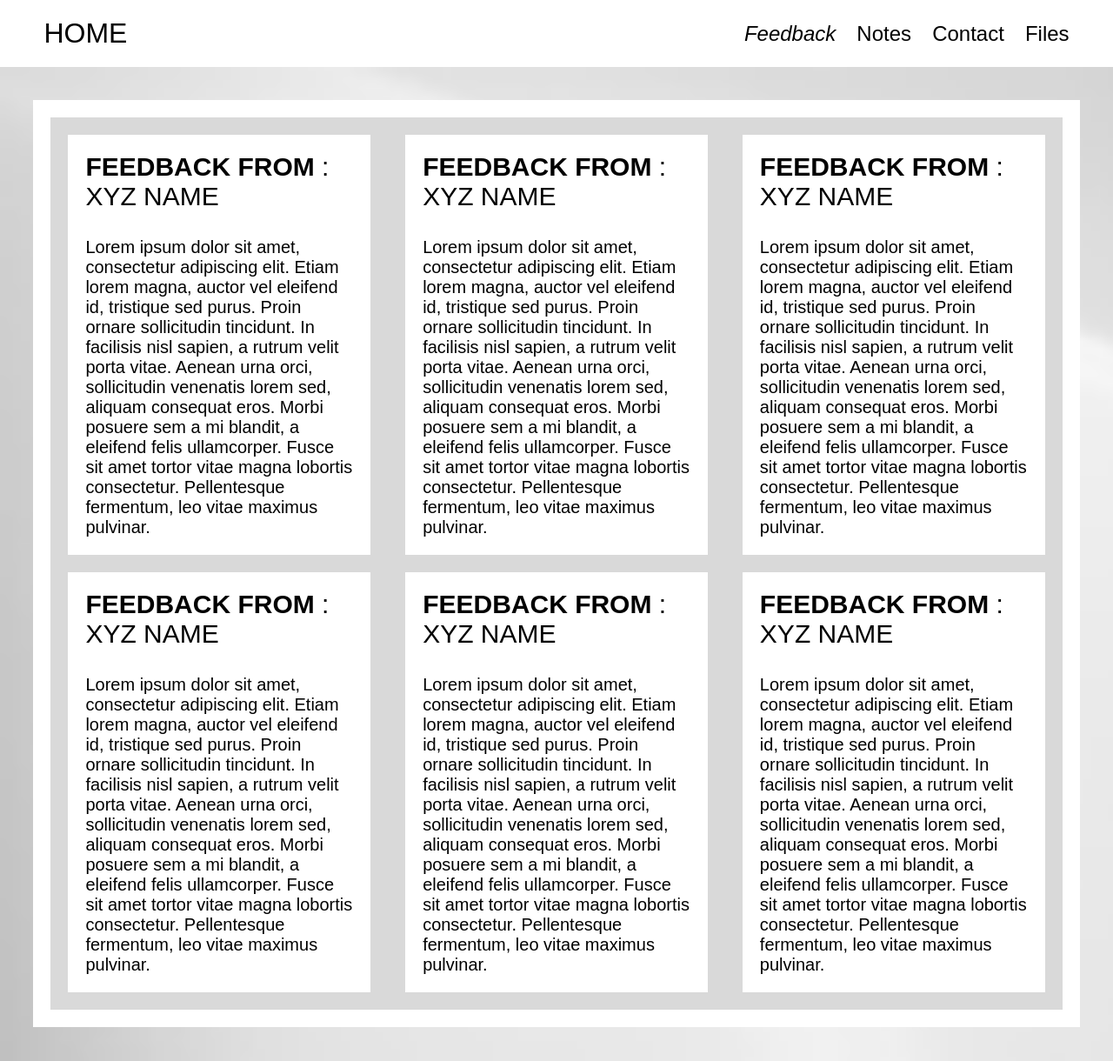
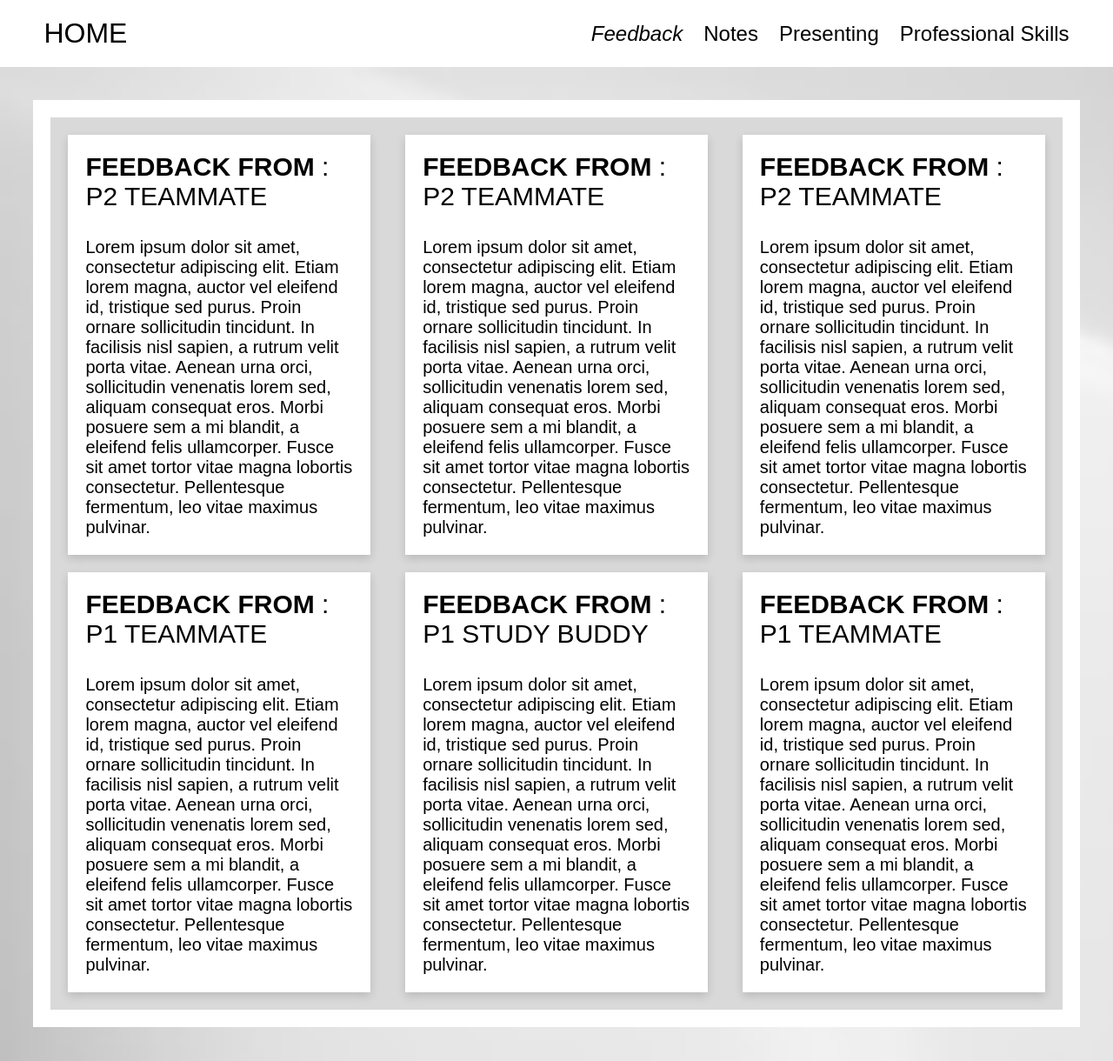
Before and after one commit to RekaSzK/portfolio, a PHP site: page /Pages/feedback.html in a window 1280 px wide. Shown: the whole page at 87% size. Run offline with PHP 8.4, Linux system fonts and the light colour scheme.

Commit message:
Added hover animations, decided on page titles.

```diff
--- a/Pages/feedback.html
+++ b/Pages/feedback.html
@@ -16,8 +16,8 @@
             <ul id="headerList">
                 <li id="currentPage">Feedback</li>
                 <li><a href="notes.html">Notes</a></li>
-                <li><a href="contact.php">Contact</a></li>
-                <li><a href="files.html">Files</a></li>
+                <li><a href="presenting.html">Presenting</a></li>
+                <li><a href="proskills.html">Professional Skills</a></li>
             </ul>
         </div>
     </header>
@@ -26,7 +26,7 @@
             <div class="mainGridCol">
                 <div class="feedbackInGrid">
                     <p class="feedbackTitle">
-                        <b>FEEDBACK FROM</b> :</br>XYZ NAME
+                        <b>FEEDBACK FROM</b> :</br>P2 TEAMMATE
                     </p>
                     <p class="feedbackText">
                         Lorem ipsum dolor sit amet, consectetur adipiscing elit.
@@ -40,7 +40,7 @@
                 </div>
                 <div class="feedbackInGrid">
                     <p class="feedbackTitle">
-                        <b>FEEDBACK FROM</b> :</br>XYZ NAME
+                        <b>FEEDBACK FROM</b> :</br>P1 TEAMMATE
                     </p>
                     <p class="feedbackText">
                         Lorem ipsum dolor sit amet, consectetur adipiscing elit.
@@ -56,7 +56,7 @@
             <div class="mainGridCol">
                 <div class="feedbackInGrid">
                     <p class="feedbackTitle">
-                        <b>FEEDBACK FROM</b> :</br>XYZ NAME
+                        <b>FEEDBACK FROM</b> :</br>P2 TEAMMATE
                     </p>
                     <p class="feedbackText">
                         Lorem ipsum dolor sit amet, consectetur adipiscing elit.
@@ -70,7 +70,7 @@
                 </div>
                 <div class="feedbackInGrid">
                     <p class="feedbackTitle">
-                        <b>FEEDBACK FROM</b> :</br>XYZ NAME
+                        <b>FEEDBACK FROM</b> :</br>P1 STUDY BUDDY
                     </p>
                     <p class="feedbackText">
                         Lorem ipsum dolor sit amet, consectetur adipiscing elit.
@@ -86,7 +86,7 @@
             <div class="mainGridCol">
                 <div class="feedbackInGrid">
                     <p class="feedbackTitle">
-                        <b>FEEDBACK FROM</b> :</br>XYZ NAME
+                        <b>FEEDBACK FROM</b> :</br>P2 TEAMMATE
                     </p>
                     <p class="feedbackText">
                         Lorem ipsum dolor sit amet, consectetur adipiscing elit.
@@ -100,7 +100,7 @@
                 </div>
                 <div class="feedbackInGrid">
                     <p class="feedbackTitle">
-                        <b>FEEDBACK FROM</b> :</br>XYZ NAME
+                        <b>FEEDBACK FROM</b> :</br>P1 TEAMMATE
                     </p>
                     <p class="feedbackText">
                         Lorem ipsum dolor sit amet, consectetur adipiscing elit.
--- a/Pages/index.html
+++ b/Pages/index.html
@@ -16,8 +16,8 @@
             <ul id="headerList">
                 <li><a href="feedback.html">Feedback</a></li>
                 <li><a href="notes.html">Notes</a></li>
-                <li><a href="contact.php">Contact</a></li>
-                <li><a href="files.html">Files</a></li>
+                <li><a href="presenting.html">Presenting</a></li>
+                <li><a href="proskills.html">Professional Skills</a></li>
             </ul>
         </div>
     </header>
--- a/Pages/notes.html
+++ b/Pages/notes.html
@@ -16,15 +16,15 @@
             <ul id="headerList">
                 <li><a href="feedback.html">Feedback</a></li>
                 <li id="currentPage">Notes</li>
-                <li><a href="contact.php">Contact</a></li>
-                <li><a href="files.html">Files</a></li>
+                <li><a href="presenting.html">Presenting</a></li>
+                <li><a href="proskills.html">Professional Skills</a></li>
             </ul>
         </div>
     </header>
     <main>
         <div id="mainGrid">
             <div id="descBox">
-                <div class="mainText" id="noHover">
+                <div class="mainText">
                     <p class="textTitle">
                         <b>DESCRIPTION</b> : The <i>NOTES</i> page mainly focuses on minutes taken by me, during plenaries, group meetings or otherwise.
                         By clicking on a file name, you are able to download the file.<br>
--- a/css/feedback.css
+++ b/css/feedback.css
@@ -157,6 +157,23 @@ main
     padding: 20px;
 }
 
+/*Setting up transitions and hover effects for the cards.*/
+
+.feedbackInGrid
+{
+    /*Horizontal offset, vertical offset, blur radius, colour and transparency.*/
+    box-shadow: 0 4px 10px rgba(0, 0, 0, 0.15);
+    transition:
+        box-shadow 0.25s ease-in-out,
+        transform 0.25s ease-in-out;
+}
+
+.feedbackInGrid:hover
+{
+    box-shadow: 0 12px 25px rgba(0, 0, 0, 0.25);
+    transform: translateY(-2px);
+}
+
 .feedbackTitle
 {
     margin-top: 0;
--- a/css/notes.css
+++ b/css/notes.css
@@ -167,7 +167,7 @@ main
 
 /*Setting up transitions and hover effects for the cards.*/
 
-.mainText:not(#noHover)
+.mainText
 {
     /*Horizontal offset, vertical offset, blur radius, colour and transparency.*/
     box-shadow: 0 4px 10px rgba(0, 0, 0, 0.15);
@@ -176,7 +176,7 @@ main
         transform 0.25s ease-in-out;
 }
 
-.mainText:not(#noHover):hover
+.mainText:hover
 {
     box-shadow: 0 12px 25px rgba(0, 0, 0, 0.25);
     transform: translateY(-2px);
```
